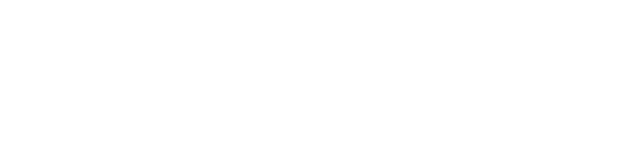
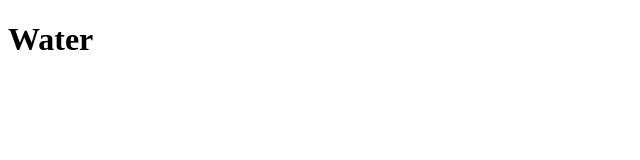
Before and after one commit to StanislavFedyna/Be-creative-portfolio, a plain HTML site: page index.html in a window 1280 px wide. Shown: the whole page, without its empty margins (0-640 px from the left). Drawn offline with Linux system fonts and the light colour scheme.

Commit message:
added basic elements in index

```diff
--- a/index.html
+++ b/index.html
@@ -10,7 +10,9 @@
 </head>
 
 <body>
-
+  <div class="middle">
+      <h1>Water</h1>
+  </div>
 </body>
 
 </html>
```
